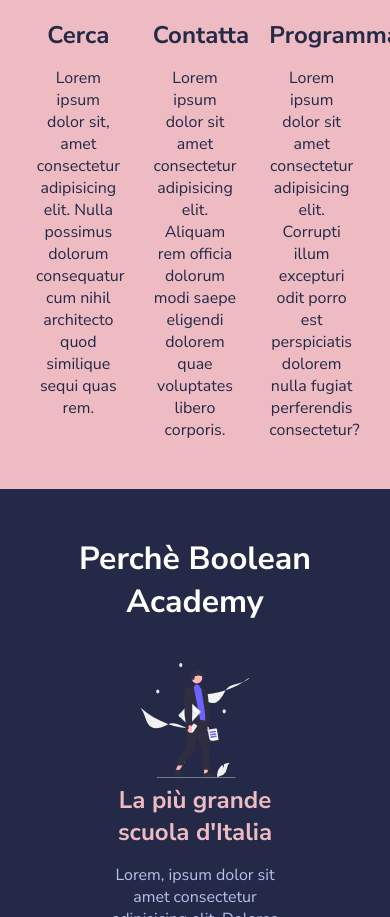
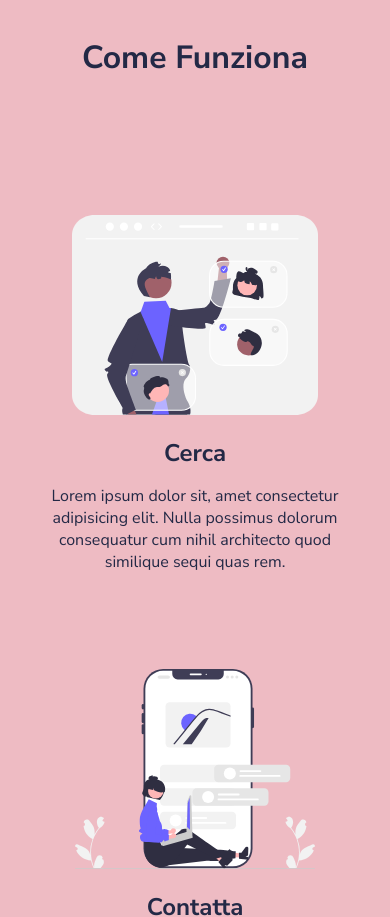
Before and after one commit to AndreaPanzeriDev/html-css-resp-wannabe, a plain HTML site: page index.html in a window 390 px wide. Shown: the part 1083-2000 px from the top of the page. Drawn offline with Linux system fonts and the light colour scheme.

Commit message:
Responsive: max-width:480px

```diff
--- a/css/style.css
+++ b/css/style.css
@@ -133,10 +133,33 @@ img {
           width: 100%;
        }
 
-       .why-us .row{
+        .row{
         flex-direction: column;
         text-align: center;
         align-items: center;
        }
 
+       .lessons .col{
+        width: 100%;
+       }
+
+       .steps .col{
+        width: 100%;
+        padding-top: 3rem;
+       }
+
+       .card{
+        padding-top: 3rem;
+       }
+
+       .why-us .col-right {
+        width: 100%;
+        text-align: left;
+       }
+
+       .why-us .col-left {
+        width: 100%;
+        padding-bottom: 3rem;
+       }
+
  }
```
